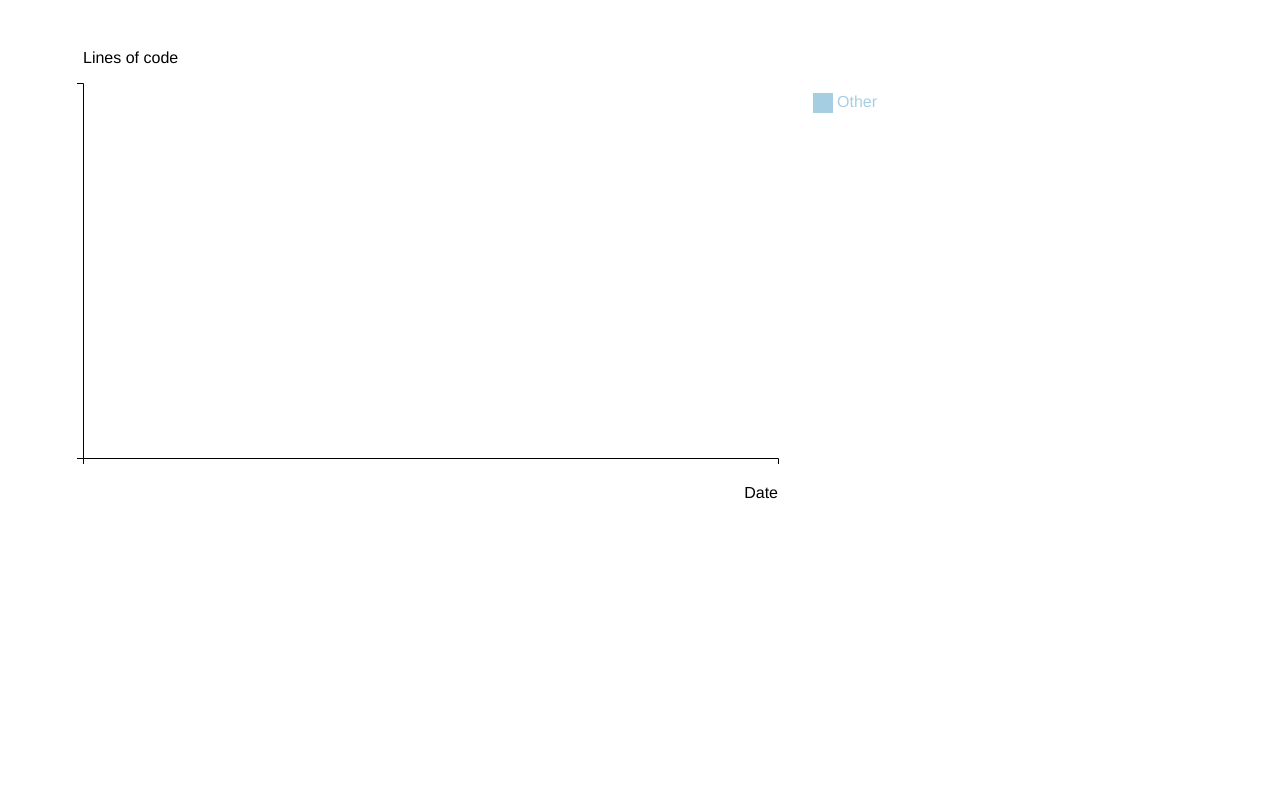
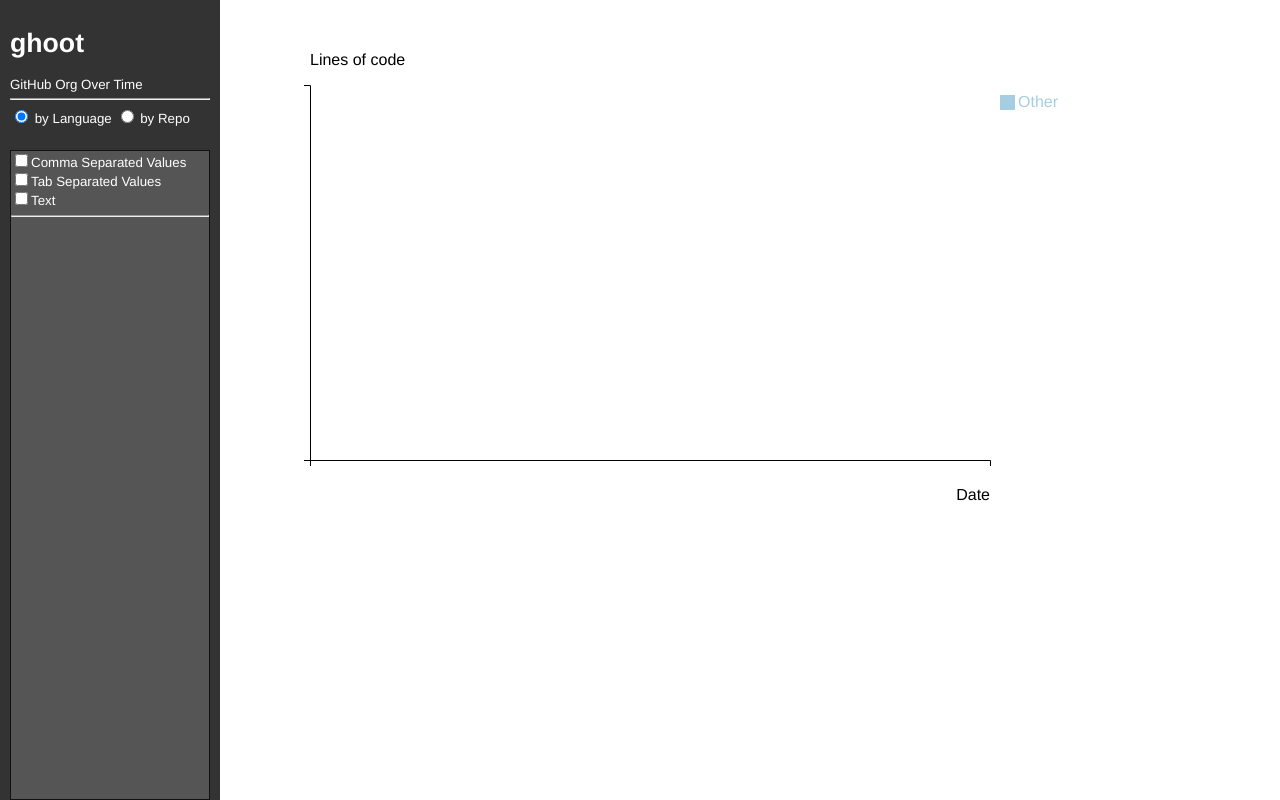
Before and after one commit to quaelin/ghoot, a website: page public/view.html in a window 1280 px wide. Drawn offline with nearby package versions, Linux system fonts and the light colour scheme; no server answers.

Commit message:
Improve UI

```diff
--- a/public/view.html
+++ b/public/view.html
@@ -7,10 +7,60 @@
   <script src="https://cdnjs.cloudflare.com/ajax/libs/lodash.js/4.17.11/lodash.min.js"></script>
   <script src="https://code.jquery.com/jquery-3.4.0.min.js"></script>
   <style type="text/css">
-    body { font-family: 'Roboto Slab', 'Helvetical Neue', Helvetica, sans-serif; }
+    body {
+      font-family: 'Roboto Slab', 'Helvetical Neue', Helvetica, sans-serif;
+    }
+    .controls {
+      position: fixed;
+      top: 0px;
+      left: 0px;
+      bottom: 0px;
+      width: 200px;
+      height: 100%;
+      background-color: #333;
+      color: white;
+      padding: 10px;
+      font-size: 10pt;
+      z-index: 10;
+    }
+    .controls .filterList {
+      position: absolute;
+      top: 150px;
+      left: 10px;
+      right: 10px;
+      bottom: 20px;
+      overflow: scroll;
+      background-color: #555;
+      border: 1px solid #111;
+    }
+    #dataviz {
+      position: fixed;
+      top: 10px;
+      left: 210px;
+      right: 10px
+    }
   </style>
 </head>
 <body>
+
+  <div class="controls">
+    <div>
+      <h1>ghoot</h1>
+      GitHub Org Over Time
+    </div>
+
+    <hr />
+
+    <div>
+      <input type="radio" name="groupBy" id="groupByLanguage" value="language" checked="checked"/>
+      <label for="groupByLanguage">by Language</label>
+      <input type="radio" name="groupBy" id="groupByRepo" value="repo"/>
+      <label for="groupByRepo">by Repo</label>
+    </div>
+
+    <div class="filterList">
+    </div>
+  </div>
 
   <div id="dataviz"></div>
 
--- a/public/view.js
+++ b/public/view.js
@@ -1,6 +1,7 @@
-/* global _, $, d3 */
+/* global _, $, d3, localStorage, window */
 
-const prefs = {
+const storedPrefs = localStorage.getItem('ghoot');
+const prefs = storedPrefs ? JSON.parse(storedPrefs) : {
   groupBy: 'language', // either 'language' or 'repo'
   colors: ['#a6cee3', '#1f78b4', '#b2df8a', '#33a02c', '#fb9a99', '#e31a1c', '#fdbf6f', '#ff7f00', '#cab2d6', '#6a3d9a', '#888888'],
   language: {
@@ -11,8 +12,11 @@ const prefs = {
   repo: {
   },
 };
+const savePrefs = () => {
+  localStorage.setItem('ghoot', JSON.stringify(prefs));
+};
 
-const importCSVData = () => new Promise((resolve) => { // eslint-disable-line promise/avoid-new
+const importedCSVData = new Promise((resolve) => { // eslint-disable-line promise/avoid-new
   d3.csv(
     // Input records are in this format:
     // { repo, date, language, files, lines }
@@ -35,8 +39,7 @@ const filterByPrefs = data => (_.filter(data, r => (
     && prefs.repo[r.repo] !== false
 )));
 
-// Find the top 10 languages by total line count (ignoring any languages that have been disabled in
-// the prefs) and group everything else as 'Other'.
+// Find the top 10 languages by total line count, and group everything else as 'Other'.
 const getTopLangs = data => ([
   ..._.map(_.slice(_.reverse(_.sortBy(
     _.flatMap(
@@ -84,9 +87,9 @@ const stackDataByGroup = (data, groups) => {
 const getDimensions = () => {
   const margin = {
     top: 75,
-    right: 230,
+    right: 220,
     bottom: 50,
-    left: 75,
+    left: 100,
   };
   const width = 1000 - margin.left - margin.right;
   const height = 500 - margin.top - margin.bottom;
@@ -144,7 +147,7 @@ const addClipPath = ({ height, svg, width }) => {
     .attr('y', 0);
 };
 
-const cssSafe = str => str.replace(/ /g, '-');
+const cssSafe = str => str.replace(/[ /]/g, '-');
 
 const highlight = (d) => {
   d3.selectAll('.langArea').style('opacity', 0.1);
@@ -154,8 +157,8 @@ const highlight = (d) => {
 const noHighLight = () => d3.selectAll('.langArea').style('opacity', 1);
 
 const createLegend = ({ color, groups, svg }) => {
-  const dotSize = 20;
-  const legendX = 730;
+  const dotSize = 15;
+  const legendX = 690;
   svg.selectAll('myrect')
     .data(groups)
     .enter()
@@ -164,9 +167,9 @@ const createLegend = ({ color, groups, svg }) => {
     .attr('y', (d, i) => 10 + (i * (dotSize + 5)))
     .attr('width', dotSize)
     .attr('height', dotSize)
-    .style('fill', (d, i) => color(i))
-    .on('mouseover', highlight)
-    .on('mouseout', noHighLight);
+    .style('fill', (d, i) => color(i));
+  // .on('mouseover', highlight)
+  // .on('mouseout', noHighLight);
   svg.selectAll('mylabels')
     .data(groups)
     .enter()
@@ -176,9 +179,9 @@ const createLegend = ({ color, groups, svg }) => {
     .style('fill', (d, i) => color(i))
     .text(d => d)
     .attr('text-anchor', 'left')
-    .style('alignment-baseline', 'middle')
-    .on('mouseover', highlight)
-    .on('mouseout', noHighLight);
+    .style('alignment-baseline', 'middle');
+  // .on('mouseover', highlight)
+  // .on('mouseout', noHighLight);
 };
 
 const render = (allData) => { // eslint-disable-line max-statements
@@ -255,5 +258,61 @@ const render = (allData) => { // eslint-disable-line max-statements
   createLegend({ color, groups, svg });
 };
 
+const populateFilterList = (allData) => {
+  // Store a boolean pref for each langauge and each repo
+  _.each(allData, ({ language, repo }) => {
+    if (!_.has(prefs.language, language)) {
+      prefs.language[language] = true;
+    }
+    if (!_.has(prefs.repo, repo)) {
+      prefs.repo[repo] = true;
+    }
+  });
+
+  // Create checkboxes to show the state of each pref
+  const filterList = $('.filterList');
+  const sortedLanguages = _.keys(prefs.language).sort();
+  _.each(sortedLanguages, (language) => {
+    const item = filterList.append('<div class="item"></div>');
+    item.append(`<input type="checkbox" name="lang:${cssSafe(language)}" value="${language}" ${prefs.language[language] ? 'checked="checked" ' : ''}/>`);
+    item.append(`<label for="lang:${cssSafe(language)}">${language}</label>`);
+  });
+  filterList.append('<hr />');
+  const sortedRepos = _.keys(prefs.repo).sort();
+  _.each(sortedRepos, (repo) => {
+    const item = filterList.append('<div class="item"></div>');
+    item.append(`<input type="checkbox" name="repo:${cssSafe(repo)}" value="${repo}" ${prefs.repo[repo] ? 'checked="checked" ' : ''}/>`);
+    item.append(`<label for="repo:${cssSafe(repo)}">${repo}</label>`);
+  });
+
+  // When the checkboxes are modified, update the prefs
+  filterList.click(async () => {
+    const checkboxes = $('.filterList input[type=checkbox]');
+    checkboxes.each(function () { // eslint-disable-line func-names
+      const checkbox = $(this);
+      const name = checkbox.attr('name');
+      const value = checkbox.attr('value');
+      const isChecked = !!checkbox.prop('checked');
+      if (_.startsWith(name, 'lang:')) {
+        prefs.language[value] = isChecked;
+      } else {
+        prefs.repo[value] = isChecked;
+      }
+    });
+    render(await importedCSVData);
+  });
+  return allData;
+};
+
 // eslint-disable-next-line promise/catch-or-return
-importCSVData().then(render);
+importedCSVData.then(populateFilterList).then(render);
+
+const checkSettings = async () => {
+  prefs.groupBy = $('input[name=groupBy]:checked').val();
+  render(await importedCSVData);
+};
+
+$('#groupByLanguage').click(checkSettings);
+$('#groupByRepo').click(checkSettings);
+
+$(window).on('beforeunload', savePrefs);
```
